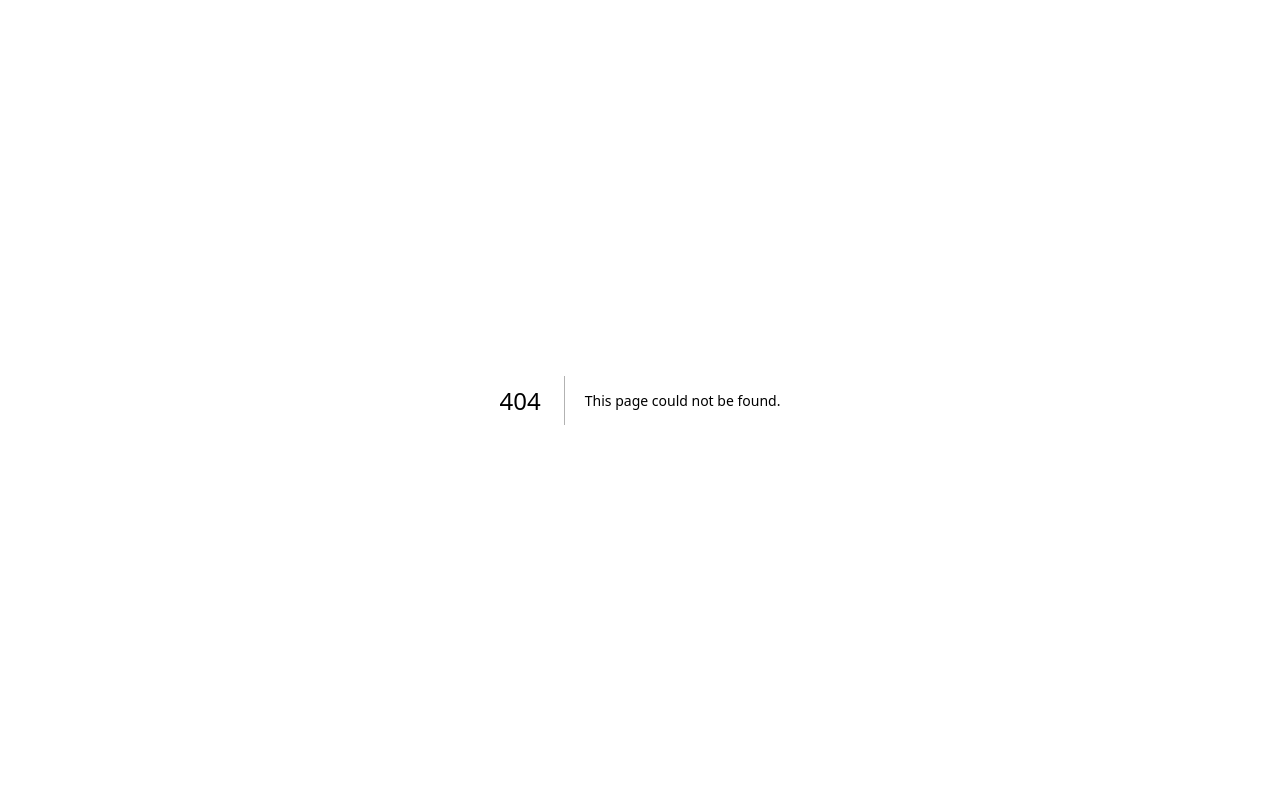
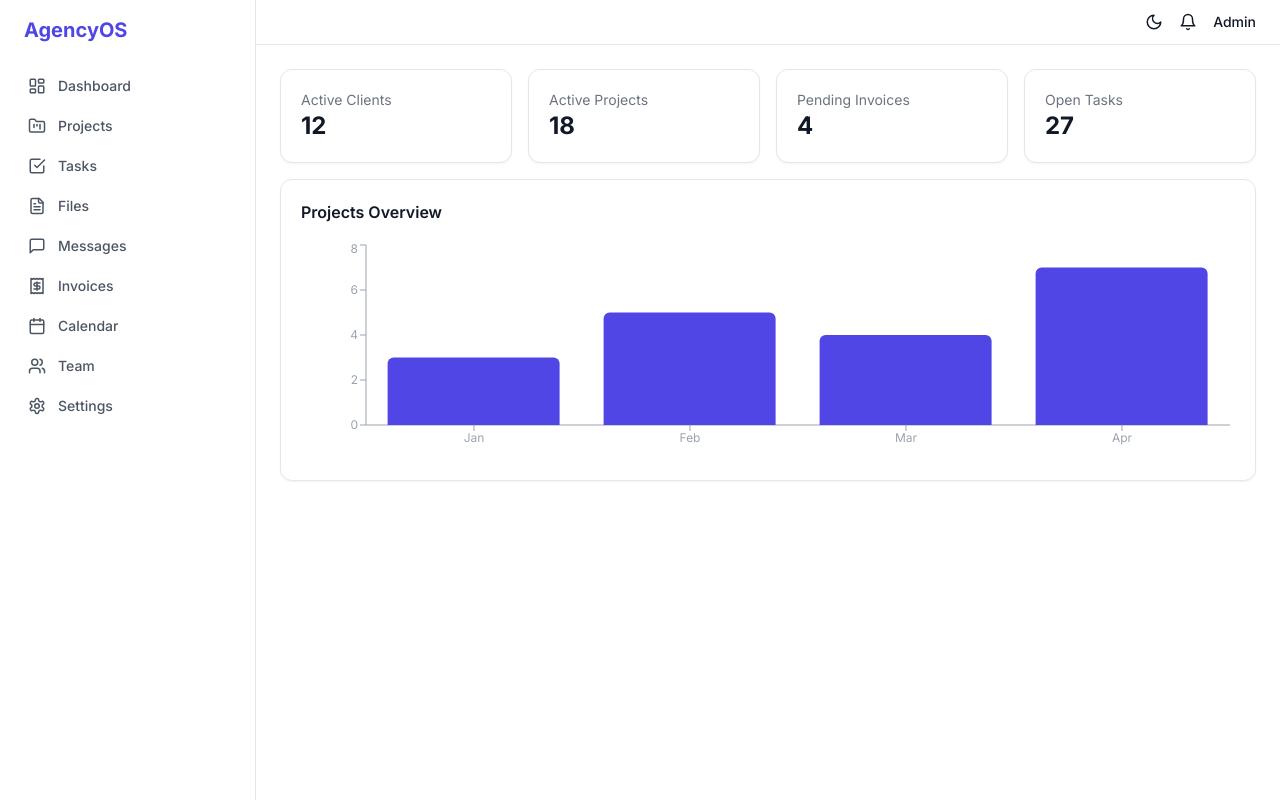
Before and after one commit to itxskbaloch4-jpg/AgencyOS, a Next.js app: page /dashboard/admin in a window 1280 px wide. Before the commit this address had no page. Built offline with nearby package versions, Linux system fonts and the light colour scheme.

Commit message:
Create page.tsx

```diff
--- /dev/null
+++ b/src/app/dashboard/admin/page.tsx
@@ -0,0 +1,33 @@
+import { Sidebar } from "@/components/layout/Sidebar";
+import { Navbar } from "@/components/layout/Navbar";
+import { Card } from "@/components/ui/Card";
+import { AnalyticsChart } from "@/components/dashboard/AnalyticsChart";
+
+export default function AdminDashboard() {
+  const stats = [
+    { label: "Active Clients", value: 12 },
+    { label: "Active Projects", value: 18 },
+    { label: "Pending Invoices", value: 4 },
+    { label: "Open Tasks", value: 27 },
+  ];
+
+  return (
+    <div className="flex">
+      <Sidebar />
+      <div className="flex-1">
+        <Navbar userName="Admin" />
+        <main className="p-4 md:p-6 space-y-4">
+          <div className="grid grid-cols-2 md:grid-cols-4 gap-4">
+            {stats.map((s) => (
+              <Card key={s.label}>
+                <p className="text-sm text-gray-500">{s.label}</p>
+                <p className="text-2xl font-bold">{s.value}</p>
+              </Card>
+            ))}
+          </div>
+          <AnalyticsChart />
+        </main>
+      </div>
+    </div>
+  );
+}
```
